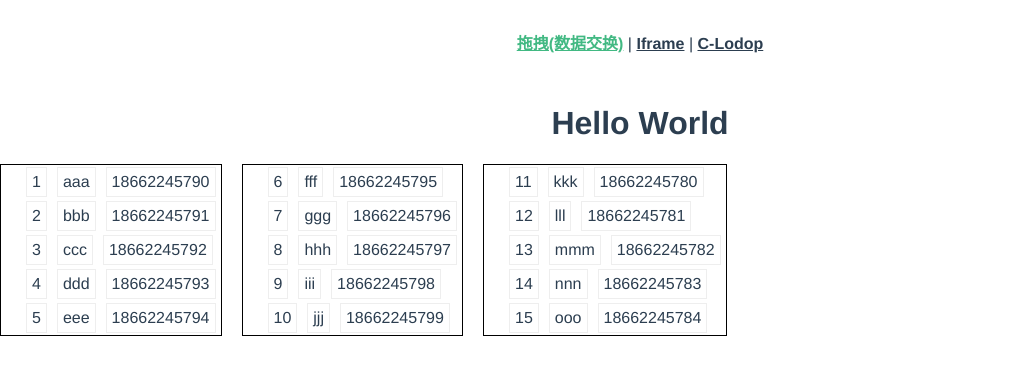
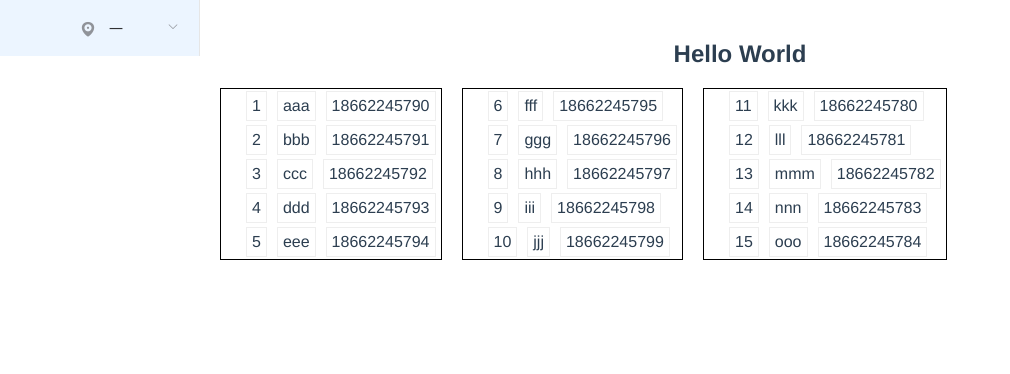
Before and after one commit to TianYouH/vue3, a Vue app: page / in a window 1280 px wide. Shown: the top 374 px of the page, without its empty margins (0-1010 px from the left). Built offline with nearby package versions, Linux system fonts and the light colour scheme.

Commit message:
页面结构调整

```diff
--- a/src/App.vue
+++ b/src/App.vue
@@ -1,14 +1,24 @@
 <template>
   <div id="app">
-    <div id="nav">
-      <router-link to="/">拖拽(数据交换)</router-link> |
-      <router-link to="/iframe">Iframe</router-link> |
-      <router-link to="/cLodop">C-Lodop</router-link>
-    </div>
-    <router-view />
+    <el-container class="app-box">
+      <el-aside width="200px">
+        <el-menu router>
+          <el-submenu index="1">
+            <template slot="title">
+              <i class="el-icon-location"></i> <span>一</span>
+            </template>
+            <el-menu-item-group>
+              <el-menu-item index="/">拖拽(数据交换)</el-menu-item>
+              <el-menu-item index="/iframe">Iframe</el-menu-item>
+              <el-menu-item index="/cLodop">C-Lodop</el-menu-item>
+            </el-menu-item-group>
+          </el-submenu>
+        </el-menu>
+      </el-aside>
+      <el-main><router-view /></el-main>
+    </el-container>
   </div>
 </template>
-
 <style lang="scss">
 body,
 html {
@@ -16,22 +26,15 @@ html {
   margin: 0;
 }
 #app {
-  overflow: hidden;
   height: 100%;
   font-family: "Avenir", Helvetica, Arial, sans-serif;
   -webkit-font-smoothing: antialiased;
   -moz-osx-font-smoothing: grayscale;
   text-align: center;
   color: #2c3e50;
-}
-#nav {
-  padding: 30px;
-  a {
-    font-weight: bold;
-    color: #2c3e50;
-    &.router-link-exact-active {
-      color: #42b983;
-    }
+  .el-container {
+    overflow: hidden;
+    flex: 1;
   }
 }
 </style>
--- a/src/main.ts
+++ b/src/main.ts
@@ -2,8 +2,8 @@ import Vue from "vue";
 import App from "./App.vue";
 import router from "./router";
 import store from "./store";
-import ElementUI from 'element-ui';
-import 'element-ui/lib/theme-chalk/index.css';
+import ElementUI from "element-ui";
+import "element-ui/lib/theme-chalk/index.css";
 
 Vue.config.productionTip = false;
 
```
